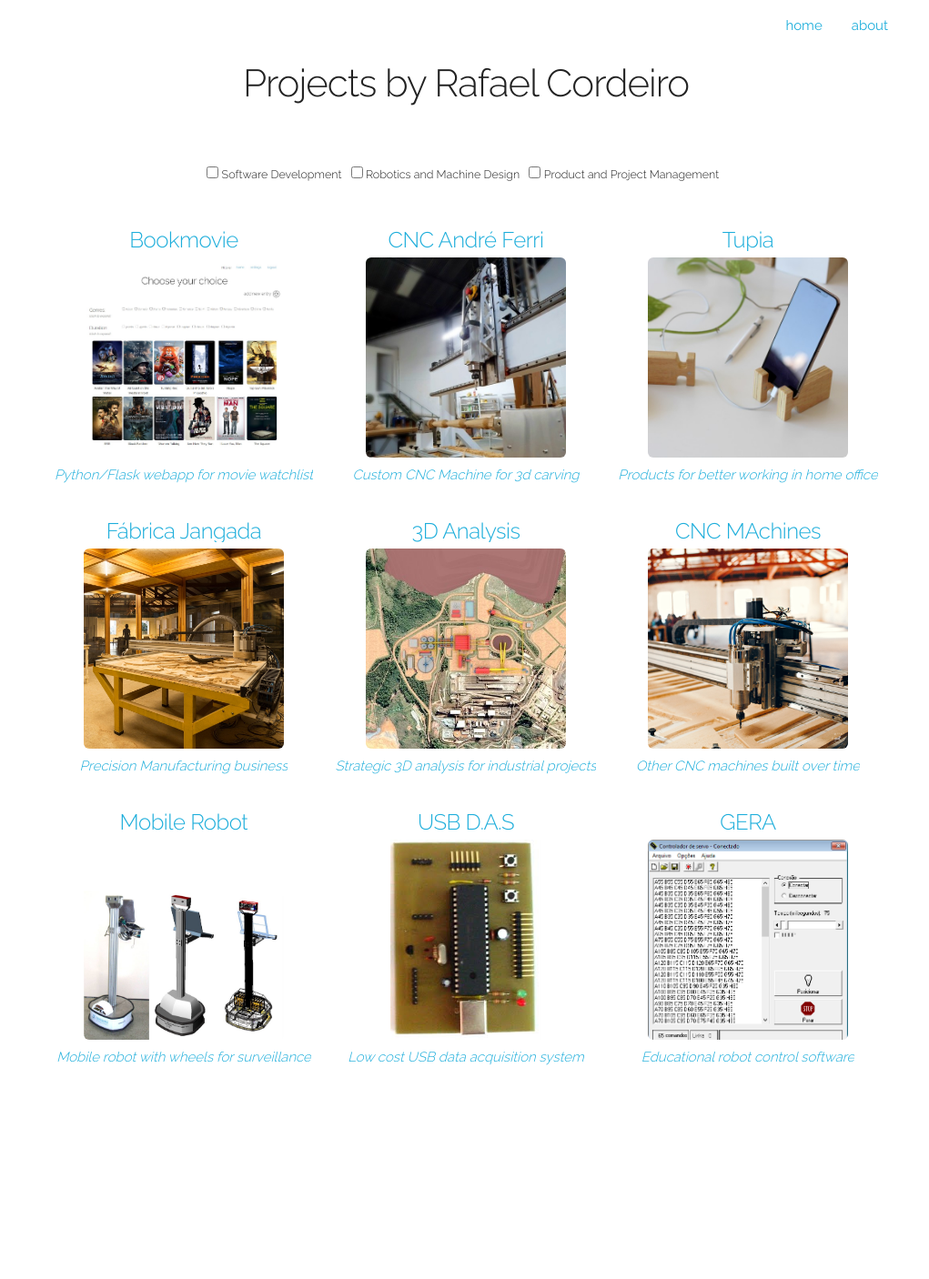
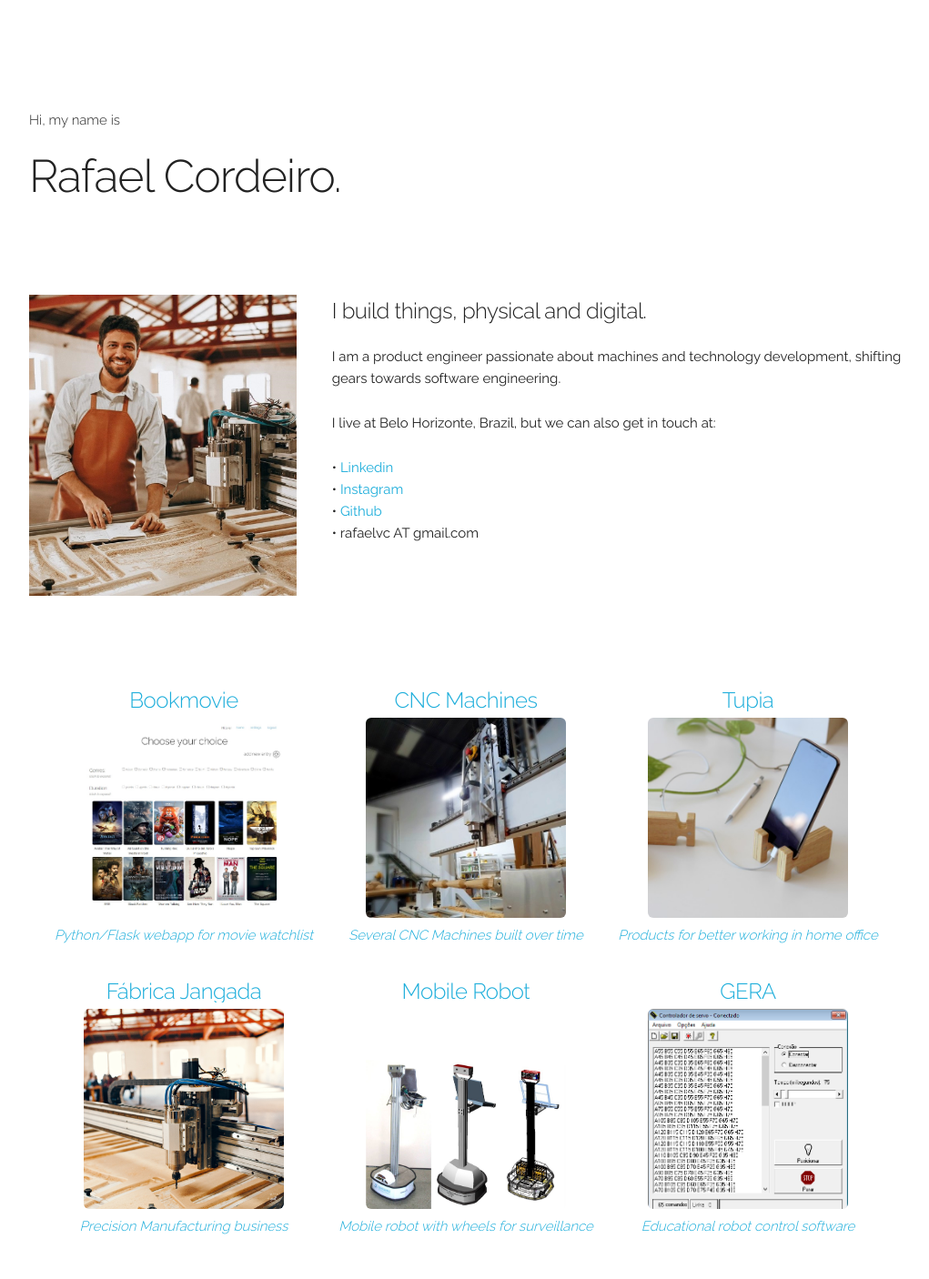
Before and after one commit to rafaelvcordeiro/portfolio, a Flask app: page / in a window 1280 px wide. Shown: the whole page at 91% size, without its empty margins (128-1149 px from the left). Before the commit the page ends 1171 px from the top, so only its background shows below. Run offline with Flask 2, Linux system fonts and the light colour scheme.

Commit message:
main page general update

```diff
--- a/static/css/custom.css
+++ b/static/css/custom.css
@@ -87,7 +87,7 @@
   padding: 0px;
   margin: 0px;
   height: 50px;
-  width: auto;
+  width: 290px;
   overflow: hidden;
   text-align: center;
   display: inline-block;
@@ -111,32 +111,10 @@
   aspect-ratio: 16 / 9;
 }
 
-ul {
-list-style-type: none;
-margin: 0;
-padding: 0;
-overflow: hidden;
-}
-
-li {
-  display: inline;
-  float: right;
-  padding: 8px;
-}
-
-li a {
-  display: block;
-  padding: 8px;
-}
-
 .textarea-edit {
   width:90% !important;
   height: 80px !important;
 }
-
-
-
-
 
 
 * {box-sizing:border-box}
--- a/templates/index.html
+++ b/templates/index.html
@@ -8,95 +8,32 @@
 
 <!-- Page Header
   –––––––––––––––––––––––––––––––––––––––––––––––––– -->
-<div class="row">
-  <div class="twelve column" style="text-align: center;">
-    <h2>Projects by Rafael Cordeiro</h2>
+<div class="row" style="margin-top: 120px;" >
+  <div class="twelve columns" style="text-align: left;">
+    <h6>Hi, my name is</h6>
+    <h1>Rafael Cordeiro.</h1>
+
+  </div>
+</div>
+<div class="row" style="margin-top: 80px;">
+  <div class="four columns" style="text-align: right;">
+    <img style="text-align: right;" src="../static/images/Foto_RVC.jpg">
+  </div>
+
+  <div class="eight columns" style="text-align: left;">
+    <h5>I build things, physical and digital.</h5>
+    <p>I am a product engineer passionate about machines and technology development, shifting gears towards software engineering.</p>
+    <p>I live at Belo Horizonte, Brazil, but we can also get in touch at:</p>
+    <p>
+      • <a href="https://www.linkedin.com/in/rafaelvc" target="_blank">Linkedin</a><br>
+      • <a href="https://www.instagram.com/rafaelvcordeiro" target="_blank">Instagram</a><br>
+      • <a href="https://www.github.com/rafaelvcordeiro" target="_blank">Github</a><br>
+      • rafaelvc AT gmail.com
+    </p>
   </div>
 </div>
 
-
-<!-- Movie / TV shows Details Page -->
-<!--
-<div class="row">
-  <div class="twelve columns">
-    <div id="details-page" class="desligado">
-      <div class="row">
-        <div class="three columns">
-          <div>
-            <img id="dPoster" class="img" src="" style="max-width: 240px;">
-          </div>
-        </div>
-        <div class="nine columns">
-          <div class="row">
-            <div class="six columns">
-              <h6>
-                <strong>Title: </strong><span id="dTitle"></span><br>
-                <strong>Watched: </strong><span id="dWatched"></span><br>
-                <strong>Type: </strong><span id="dType"></span><br>
-                <strong>Duration: </strong><span id="dDuration"></span> minutes<br>
-                <strong>IMDB Rating: </strong><span id="dRating"></span>/10<br>
-              </h6>
-            </div>
-            <div class="six columns">
-              <h6>
-                <strong>Countries: </strong><span id="dCountry"></span><br>
-                <strong>Year: </strong><span id="dYear"></span><br>
-                <strong>Platform: </strong><span id="dPlatform"></span><br>
-                <strong>Genres: </strong><span id="dFields"></span><br>
-                <strong>Writers/Creators: </strong><span id="dWriter"></span><br>
-              </h6>
-            </div>
-          </div>
-
-          <div class="row">
-            <div class="twelve columns">
-              <h6>
-                <strong>Plot: </strong><span id="dPlot"></span><br>
-                <strong>Comment: </strong><span id="dComment"></span><br>
-                <div style="max-height:46px; overflow: hidden;">
-                  <strong>Cast: </strong><span id="dCast"></span><br>
-                </div>
-              </h6>
-            </div>
-          </div>
-        </div>
-      </div>
-      <br>
-      <div class="row">
-        <div id="divTrailer" class="desligado">
-          <div class="twelve column">
-            <iframe id="dTrailer" width="400" height="270" src="" frameborder="0"
-              allow="accelerometer; autoplay; clipboard-write; encrypted-media; gyroscope; picture-in-picture;"
-              allowfullscreen></iframe>
-          </div>
-        </div>
-      </div>
-
-      <div class="row" style="margin-bottom: 50px; margin-top: 20px">
-        <div style="text-align: center;">
-          <form style="display: inline-block;" action="/watched" method="post"><input type="hidden"
-              name="recordIdWatched" id="recordIdWatched" value="">
-            <button type="submit">Watched</button>
-          </form>
-          <form style="display: inline-block;" action="/edit" method="get"><input type="hidden" name="recordIdEdit"
-              id="recordIdEdit" value="">
-            <button type="submit">Edit</button>
-          </form>
-          <form style="display: inline-block;" action="/delete" method="post"><input type="hidden" name="recordIdDelete"
-              id="recordIdDelete" value="">
-            <button type="submit">Delete</button>
-          </form>
-          <button type="button" name="buttonClose" value="buttonClose" onclick="detailsExpand()">Close</button>
-          <hr>
-        </div>
-      </div>
-
-    </div>
-  </div>
-</div>
--->
-
-<!-- Filters for skill -->
+<!-- Filters for skill
 <div class="row" style="margin-top: 10px; margin-top:40px">
 
   <div class="twelve columns" style="text-align: center;">
@@ -112,14 +49,19 @@
       </h6>
 
   </div>
-</div>
+</div>-->
 
 <!-- not watched items start -->
 <!-- "Software Development,Robotics and Machine Design,Electronics and Sensors,Management" -->
-<div class="row">
+
+<!-- <div class="row" style="margin-top: 80px;">
+  <div class="twelve columns" style="text-align: center;">
+    <h1>Projects</h1>
+  </div>
+</div> -->
+
+<div class="row" style="margin-top: 80px;">
   <div class="twelve columns items">
-
-
 
     <!-- item start -->
     <a href="/bookmovie">
@@ -140,13 +82,13 @@
     <a href="/temp">
     <div class="item" id="" dId="" dFields="Robotics and Machine Design,Product and Project Management" style="text-align: center;" onclick="showDetails(this)">
       <div class="row item-title">
-        <h5>CNC André Ferri</h5>
+        <h5>CNC Machines</h5>
       </div><br>
       <div class="row item-poster">
         <img src='../static/images/cnc-af/icon.jpg' style="height: 220px; width: auto;">
       </div><br>
       <div class="row item-description">
-        <em><h6>Custom CNC Machine for 3d carving</h6></em>
+        <em><h6>Several CNC Machines built over time</h6></em>
       </div>
     </div></a>
     <!-- item end -->
@@ -183,36 +125,6 @@
 
     <!-- item start -->
     <a href="/temp">
-    <div class="item" id="" dId="" dFields="Product and Project Management" style="text-align: center;" onclick="showDetails(this)">
-      <div class="row item-title">
-        <h5>3D Analysis</h5>
-      </div><br>
-      <div class="row item-poster">
-        <img src='../static/images/3d-analysis/icon.jpg' style="height: 220px; width: auto;">
-      </div><br>
-      <div class="row item-description">
-        <em><h6>Strategic 3D analysis for industrial projects</h6></em>
-      </div>
-    </div></a>
-    <!-- item end -->
-
-    <!-- item start -->
-    <a href="/temp">
-    <div class="item" id="" dId="" dFields="Robotics and Machine Design,Electronics and Sensors" style="text-align: center;" onclick="showDetails(this)">
-      <div class="row item-title">
-        <h5>CNC MAchines</h5>
-      </div><br>
-      <div class="row item-poster">
-        <img src='../static/images/cnc-machine/icon.jpg' style="height: 220px; width: auto;">
-      </div><br>
-      <div class="row item-description">
-        <em><h6>Other CNC machines built over time</h6></em>
-      </div>
-    </div></a>
-    <!-- item end -->
-
-    <!-- item start -->
-    <a href="/temp">
     <div class="item" id="" dId="" dFields="Software Development,Robotics and Machine Design,Electronics and Sensors" style="text-align: center;" onclick="showDetails(this)">
       <div class="row item-title">
         <h5>Mobile Robot</h5>
@@ -222,21 +134,6 @@
       </div><br>
       <div class="row item-description">
         <em><h6>Mobile robot with wheels for surveillance</h6></em>
-      </div>
-    </div></a>
-    <!-- item end -->
-
-    <!-- item start -->
-    <a href="/temp">
-    <div class="item" id="" dId="" dFields="Software Development,Robotics and Machine Design,Electronics and Sensors" style="text-align: center;">
-      <div class="row item-title">
-        <h5>USB D.A.S</h5>
-      </div><br>
-      <div class="row item-poster">
-        <img src='../static/images/das-usb/sad3.jpg' style="height: 220px; width: auto;">
-      </div><br>
-      <div class="row item-description">
-        <em><h6>Low cost USB data acquisition system</h6></em>
       </div>
     </div></a>
     <!-- item end -->
--- a/templates/layout.html
+++ b/templates/layout.html
@@ -5,7 +5,7 @@
   <!-- Basic Page Needs
   –––––––––––––––––––––––––––––––––––––––––––––––––– -->
   <meta charset="utf-8">
-  <title>BookMovie: a movie bookmarker</title>
+  <title>Portfolio</title>
   <meta name="description" content="I realized I spend quite some time trying to remember or decide what movie or tv series to watch, and also I use to forget recommendation
   from friends. I created this personal web page to aid organizing movies and tv shows to watch, like a personal food menu, applied in the audiovisual industry">
   <meta name="author" content="Rafael Cordeiro">
@@ -50,12 +50,12 @@
       <li><a href="/logout">logout</a></li>
       <li><a href="/settings">settings</a></li>
       <li><a href="/">home</a></li>
-    </ul>
-    {% else %}
-    <ul>
+
       <li><a href="/temp">about</a></li>
       <li><a href="/">home</a></li>
     </ul>
+    {% else %}
+
     {% endif %}
   </div>
 
```
Also changed, not shown: templates/bookmovie.html (+5 -3 lines), static/images/Foto_RVC.jpg (added), static/images/fabrica-jangada/icon.jpg, static/images/fabrica-jangada/icon3.jpg (added), static/images/fabrica-jangada/icon4.jpg (deleted).
